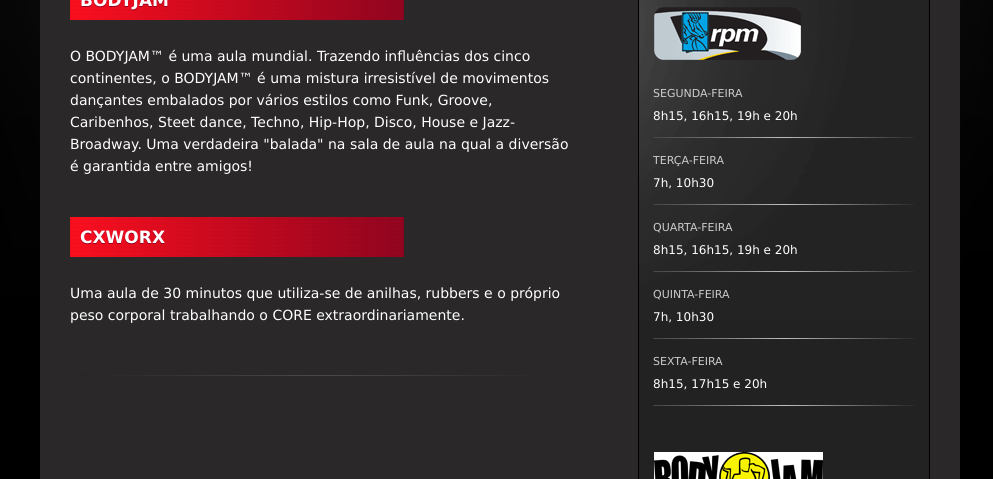
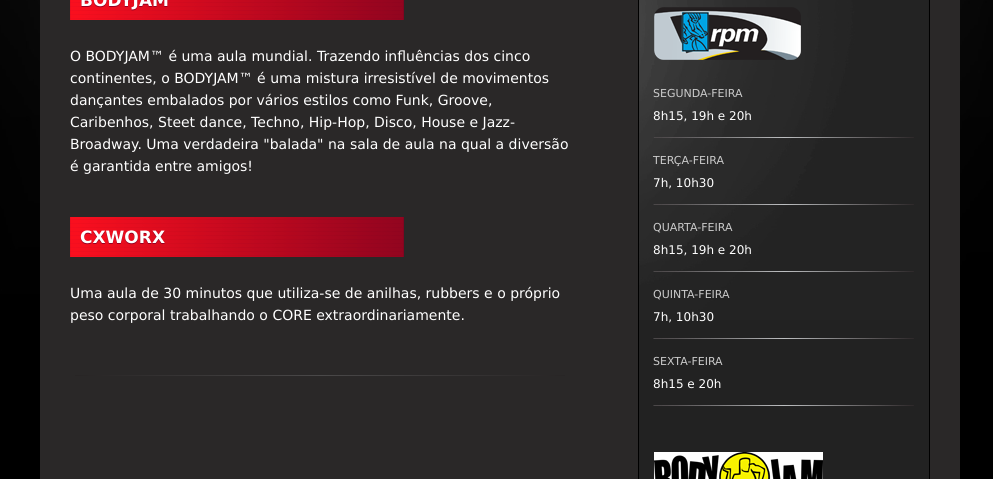
Before and after one commit to eduardofiorezi/irongymnasium.github.io, a Jekyll site: the page built from iron-health.html, in a window 1280 px wide and 900 px high, scrolled down 1432 px. Shown: the part 151-630 px from the top of the window, without its empty margins (140-1133 px from the left). Built offline with Jekyll 4.4.1, drawn with Linux system fonts in a browser that asks for light colours; nearby versions of some CDN libraries; library files that are not in the unit come from our copies.

Commit message:
Update iron health data

```diff
--- a/_data/health.yml
+++ b/_data/health.yml
@@ -18,15 +18,16 @@
 
 rpm:
 - dia: Segunda-feira
-  horarios: 8h15, 16h15, 19h e 20h
+  horarios: 8h15, 19h e 20h
 - dia: Terça-feira
   horarios: 7h, 10h30
 - dia: Quarta-feira
-  horarios: 8h15, 16h15, 19h e 20h
+  horarios: 8h15, 19h e 20h
 - dia: Quinta-feira
   horarios: 7h, 10h30
 - dia: Sexta-feira
-  horarios: 8h15, 17h15 e 20h
+  horarios: 8h15 e 20h
+
 
 body_jam:
 - dia: Quarta-feira
@@ -37,8 +38,6 @@
   horarios: 7h30, 18h10, 19h45
 - dia: Quarta-feira
   horarios: 7h30, 18h10, 19h45
-
-iron_circuit:
 
 yoga:
 - dia: Terça-feira
@@ -52,6 +51,7 @@
 - dia: Quinta-feira
   horarios: 9h05
 
+
 pilates:
 - dia: Segunda-feira
   horarios: 09h e 20h15
```
Also changed, not shown: 2 other files.
